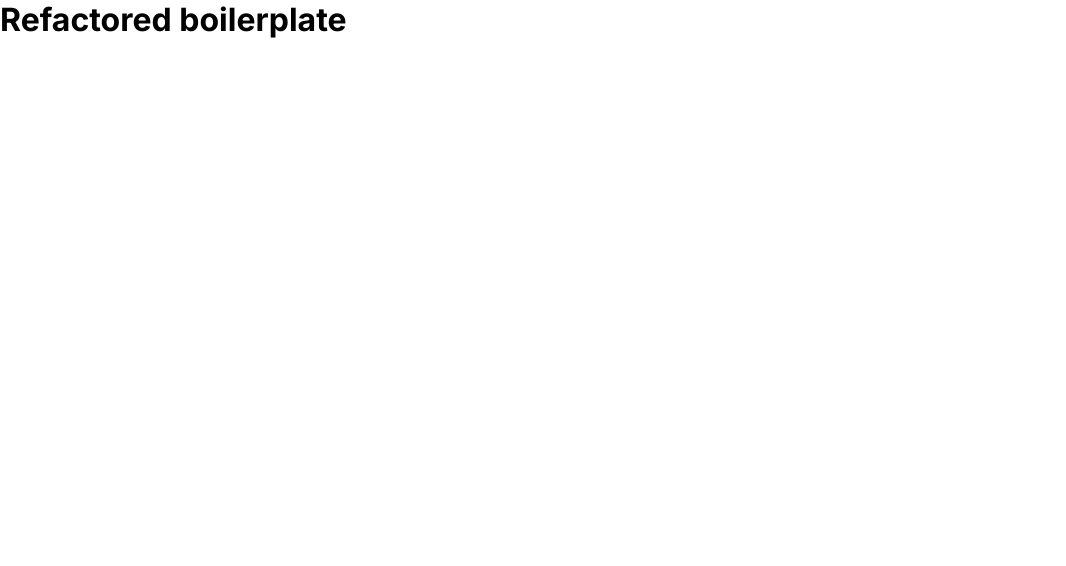
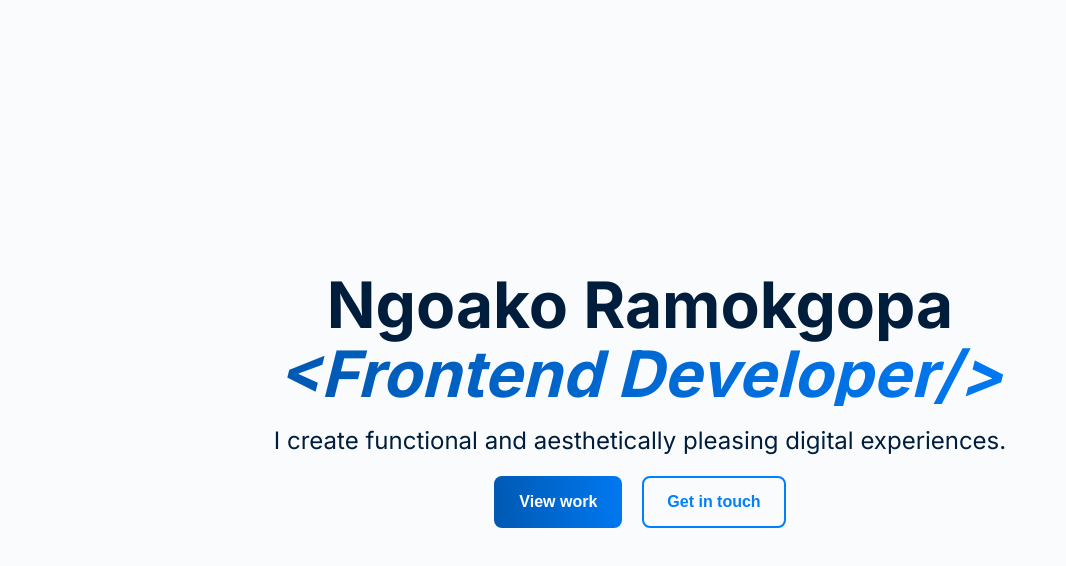
Before and after one commit to Ngoakor12/ngoako.dev, a React (Create React App) app: page / in a window 1280 px wide. Shown: the top 566 px of the page, without its empty margins (0-1066 px from the left). Built offline with nearby package versions, Linux system fonts and the light colour scheme.

Commit message:
feat: added a hero component

```diff
--- a/src/App.css
+++ b/src/App.css
@@ -9,7 +9,91 @@ html {
   font-size: 62.5%;
 }
 
+/* Variables */
+:root {
+  --gradient: linear-gradient(265.6deg, #007fff -21.43%, #0059b2 100%);
+  --primary-blue: #007fff;
+  --dark-text:#001E3C;
+  --light-bg:#FAFBFC;
+}
+
 body {
   font-family: "Inter", sans-serif;
   font-size: 1.6rem;
+  background: var(--light-bg);
 }
+
+
+/* General styles */
+
+.app{
+  padding: 5%;
+  width: 100%;
+  max-width: 775px;
+
+}
+
+/* HERO */
+
+.hero {
+  display: flex;
+  flex-direction: column;
+  align-items: center;
+  justify-content: center;
+  gap:20px;
+  height: 100vh;
+}
+
+.hero-title {
+  font-size: 6.4rem;
+  color: var(--dark-text);
+  line-height: 100%;
+}
+
+.gradient {
+  color: var(--gradient);
+  background: var(--gradient);
+  font-style: italic;
+  margin-top:-15px;
+  -webkit-background-clip: text;
+  -webkit-text-fill-color: transparent;
+}
+
+.hero-subtitle {
+  color: var(--dark-text);
+  font-size: 2.4rem;
+  line-height: 125%;
+}
+
+.hero-buttons{
+  display: flex;
+  gap:20px
+}
+
+button {
+  border: 0;
+}
+
+.primary-btn {
+  background: var(--gradient);
+  border-radius: 8px;
+  padding: 1em 2.5rem;
+  font-size: 16px;
+  font-weight: 700;
+  line-height: 125%;
+  color: white;
+}
+
+.secondary-btn {
+  background: none;
+  /* border: 2px solid #007FFF; */
+  outline: 2px solid var(--primary-blue);
+  outline-offset: -2px;
+  box-sizing: border-box;
+  border-radius: 8px;
+  padding: 1em 2.5rem;
+  font-size: 16px;
+  font-weight: 700;
+  line-height: 125%;
+  color: var(--primary-blue);
+}
--- a/src/App.js
+++ b/src/App.js
@@ -1,9 +1,10 @@
-import './App.css';
+import "./App.css";
+import  Hero  from "./components/Hero";
 
 function App() {
   return (
     <div className="App">
-      <h1>Refactored boilerplate</h1>
+      <Hero />
     </div>
   );
 }
--- /dev/null
+++ b/src/components/Hero.js
@@ -0,0 +1,17 @@
+function Hero() {
+  return (
+    <section className="hero">
+      <h1 className="hero-title">Ngoako Ramokgopa</h1>
+      <h2 className="hero-title gradient">{`<Frontend Developer/>`}</h2>
+      <p className="hero-subtitle">
+        I create functional and aesthetically pleasing digital experiences.
+      </p>
+      <section className="hero-buttons">
+        <button className="primary-btn">View work</button>
+        <button className="secondary-btn">Get in touch</button>
+      </section>
+    </section>
+  );
+}
+
+export default Hero;
```
